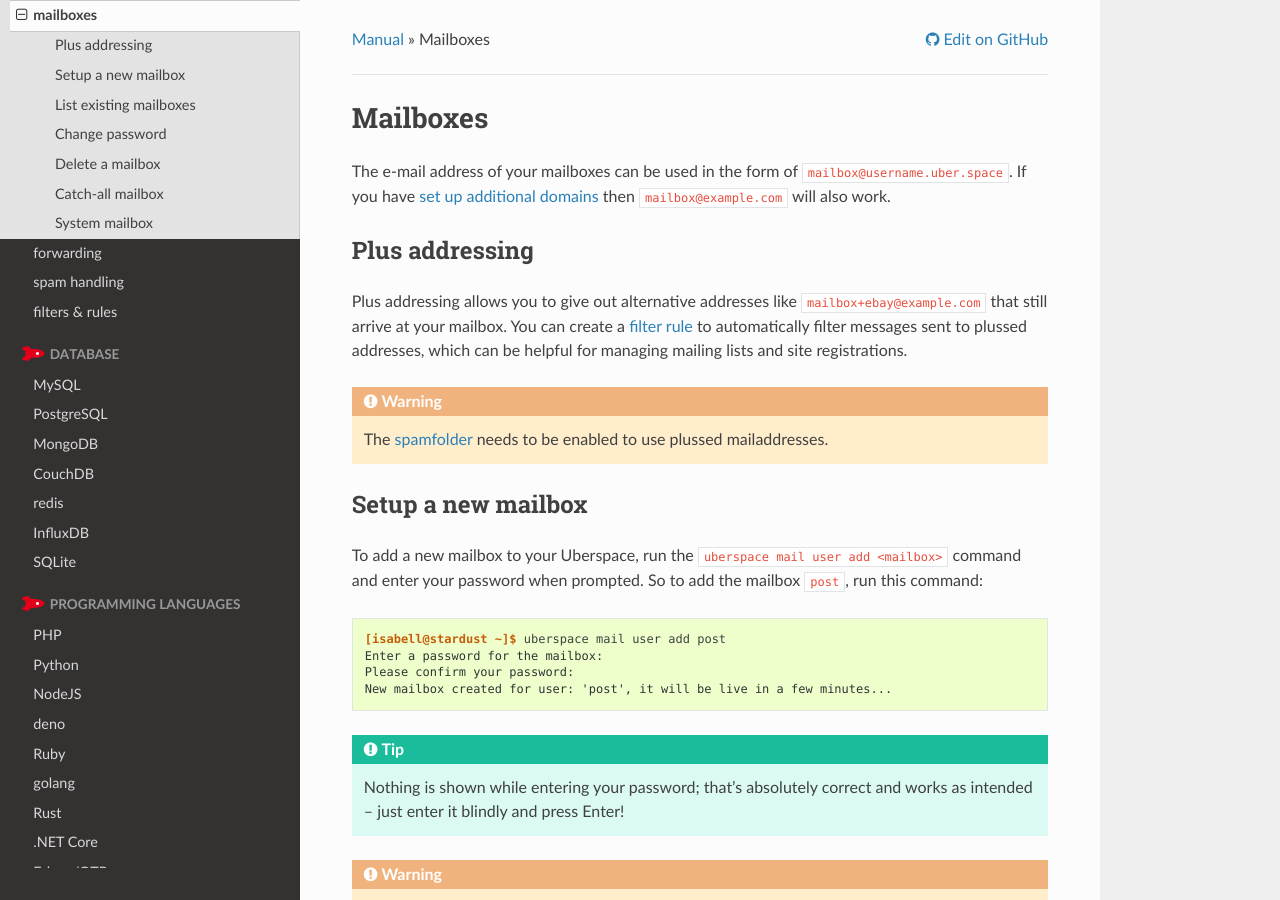
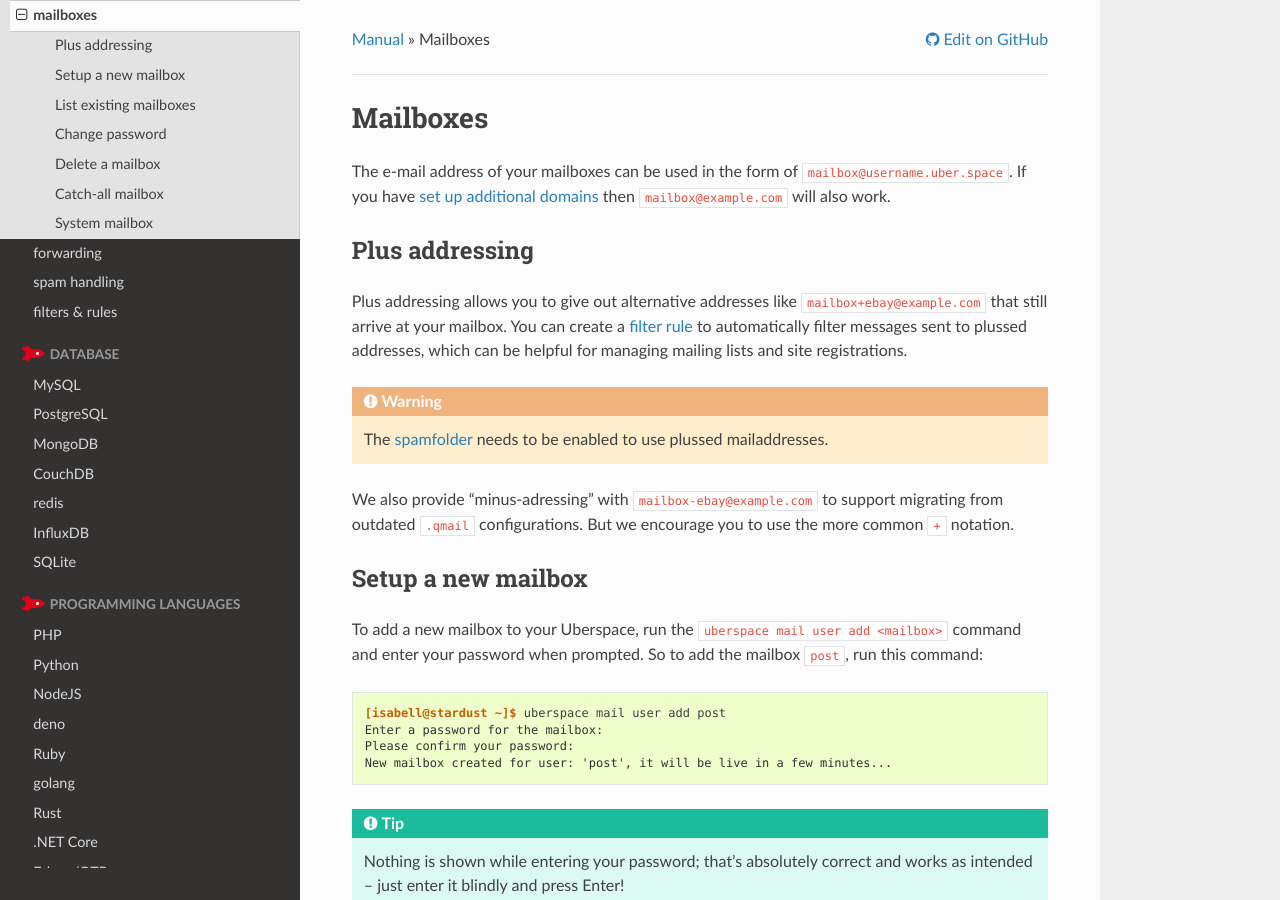
Before and after one commit to Uberspace/manual, a Sphinx documentation site: the page built from source/mail-mailboxes.rst, in a window 1280 px wide and 900 px high. Built offline with Sphinx 7.4.7 and the Read the Docs theme 2.0.0, drawn with Linux system fonts in a browser that asks for light colours.

Commit message:
[U7.15.14] add minus addressing info

```diff
--- a/source/mail-mailboxes.rst
+++ b/source/mail-mailboxes.rst
@@ -13,6 +13,9 @@
 which can be helpful for managing mailing lists and site registrations.
 
 .. warning:: The :doc:`spamfolder <mail-spam>` needs to be enabled to use plussed mailaddresses.
+
+We also provide "minus-adressing" with ``mailbox-ebay@example.com`` to support migrating from outdated ``.qmail`` configurations.
+But we encourage you to use the more common ``+`` notation.
 
 Setup a new mailbox
 ===================
```
